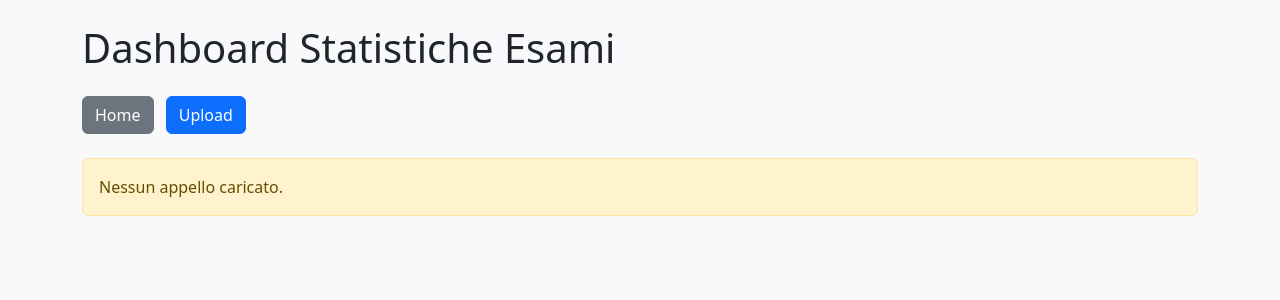
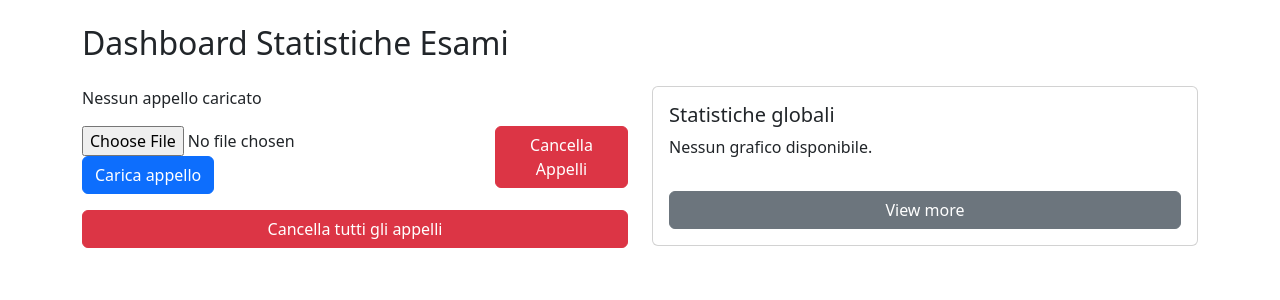
Before and after one commit to Aliceblandino/tirocinio, a Flask app: page /dashboard in a window 1280 px wide. Shown: the top 300 px of the page. Run offline with Flask 3, Linux system fonts and the light colour scheme.

Commit message:
inizio multisppello

```diff
--- a/app.py
+++ b/app.py
@@ -4,6 +4,9 @@ import pandas as pd
 from flask import Flask, render_template, request, redirect, url_for, flash, session
 from parser import parse_appello
 from grafici import grafico_distribuzione_voti
+from flask import request, redirect, session, url_for
+from parser import parse_appello
+import os
 
 app = Flask(__name__)
 app.secret_key = "supersecret"
@@ -38,35 +41,43 @@ def index():
     return render_template("index.html")
 
 
-@app.route("/upload", methods=["GET", "POST"])
+@app.route("/upload", methods=["POST"])
 def upload():
-    if request.method == "POST":
-        file = request.files.get("file")
-        if not file or file.filename == "":
-            flash("Nessun file selezionato")
-            return redirect(url_for("upload"))
+    file = request.files.get("file")
+    if not file:
+        return "Nessun file caricato", 400
 
-        if not allowed_file(file.filename):
-            flash("Formato non supportato")
-            return redirect(url_for("upload"))
+    # salva temporaneamente il file
+    filepath = os.path.join("uploads", file.filename)
+    file.save(filepath)
 
-        filepath = os.path.join(app.config["UPLOAD_FOLDER"], file.filename)
-        file.save(filepath)
+    # --------------------------
+    # PARSE APPPELLO
+    # --------------------------
+    try:
+        appello = parse_appello(filepath)   # <-- qui crei 'appello'
+    except Exception as e:
+        return f"Errore nel parsing: {e}", 500
 
-        appello = parse_appello(filepath)
+    # --------------------------
+    # SALVA NELLA SESSIONE
+    # --------------------------
+    if "appelli" not in session:
+        session["appelli"] = []
 
-        session["appello_corrente"] = {
-            "filename": file.filename,
-            "id": appello["id"],
-            "header": appello["header"],
-            "meta": appello["meta"]
-        }
-        flash("Appello caricato correttamente")
-        return redirect(url_for("dashboard"))
+    session["appelli"].append({
+        "filename": file.filename,
+        "id": appello["id"],
+        "header": appello["header"],
+        "meta": appello["meta"]
+    })
 
-    return render_template("upload.html")
+    return redirect(url_for("dashboard"))
 
-
+@app.route("/statistiche")
+def statistiche():
+    # Per ora reindirizza alla dashboard o mostra un messaggio temporaneo
+    return "<h3>Pagina statistiche in costruzione</h3>"
 @app.route("/dashboard")
 def dashboard():
     appello = session.get("appello_corrente")
--- a/templates/dashboard.html
+++ b/templates/dashboard.html
@@ -1,45 +1,66 @@
-<!-- templates/dashboard.html -->
 <!DOCTYPE html>
 <html lang="it">
 <head>
     <meta charset="UTF-8">
+    <meta name="viewport" content="width=device-width, initial-scale=1.0">
     <title>Dashboard Statistiche Esami</title>
-    <link rel="stylesheet" href="https://cdn.jsdelivr.net/npm/bootstrap@5.3.0/dist/css/bootstrap.min.css">
+    <link href="https://cdn.jsdelivr.net/npm/bootstrap@5.3.2/dist/css/bootstrap.min.css" rel="stylesheet">
 </head>
-<body class="bg-light">
-    <div class="container py-4">
-        <h1 class="mb-4">Dashboard Statistiche Esami</h1>
-
-        <!-- Navigazione -->
-        <div class="mb-3">
-            <a href="{{ url_for('index') }}" class="btn btn-secondary me-2">Home</a>
-            <a href="{{ url_for('upload') }}" class="btn btn-primary">Upload</a>
+<body>
+<div class="container mt-4">
+    <h2>Dashboard Statistiche Esami</h2>
+    <div class="row mt-4">
+        <!-- Colonna blocchi appello -->
+        <div class="col-md-6">
+            {% if session.appelli %}
+                {% for appello in session.appelli %}
+                    <div class="card mb-3">
+                        <div class="card-body">
+                            <h5 class="card-title">{{ appello.header.attivita }}</h5>
+                            <p>Tipo di prova: {{ appello.header.tipo_prova }}</p>
+                            <p>Data appello: {{ appello.header.data_appello }}</p>
+                            <p>Totale studenti iscritti: {{ appello.header.totale_iscritti }}</p>
+                            <a href="{{ url_for('grafici', filename=appello.filename) }}" class="btn btn-primary">Visualizza grafico voti</a>
+                        </div>
+                    </div>
+                {% endfor %}
+            {% else %}
+                <p>Nessun appello caricato</p>
+            {% endif %}
+            <div class="d-flex justify-content-between mb-3">
+    <form action="{{ url_for('upload') }}" method="POST" enctype="multipart/form-data">
+    <input type="file" name="file" required>
+    <button type="submit" class="btn btn-primary">Carica appello</button>
+</form>
+    <form method="POST" action="{{ url_for('clear_appelli') }}">
+        <button type="submit" class="btn btn-danger">Cancella Appelli</button>
+    </form>
+</div>
+            <form action="{{ url_for('clear_appelli') }}" method="post" class="mt-3">
+                <button type="submit" class="btn btn-danger w-100">Cancella tutti gli appelli</button>
+            </form>
         </div>
 
-        {% if has_data %}
-        <div class="card mt-4">
-            <div class="card-body">
-                <h5 class="card-title">Appello</h5>
-                <p><strong>Materia / Attività:</strong> {{ header.attivita }}</p>
-                <p><strong>Tipo di prova:</strong> {{ header.tipo_prova }}</p>
-                <p><strong>Data appello:</strong> {{ header.data_appello }}</p>
-                <p><strong>Totale studenti iscritti:</strong> {{ header.totale_iscritti }}</p>
-
-                <a href="{{ url_for('grafici') }}" class="btn btn-success mt-3">Visualizza grafico voti</a>
+        <!-- Colonna grafici aggregati -->
+        <div class="col-md-6">
+            <div class="card mb-3">
+                <div class="card-body">
+                    <h5 class="card-title">Statistiche globali</h5>
+                    {% if graphJSON %}
+                        <div id="chart-global" style="height: 400px;"></div>
+                        <script src="https://cdn.plot.ly/plotly-latest.min.js"></script>
+                        <script>
+                            var graphData = {{ graphJSON|safe }};
+                            Plotly.newPlot('chart-global', graphData.data, graphData.layout);
+                        </script>
+                    {% else %}
+                        <p>Nessun grafico disponibile.</p>
+                    {% endif %}
+                    <a href="{{ url_for('statistiche') }}" class="btn btn-secondary mt-3 w-100">View more</a>
+                </div>
             </div>
         </div>
-        {% else %}
-        <div class="alert alert-warning mt-4">
-            Nessun appello caricato.
-        </div>
-        {% endif %}
-        {% if has_data %}
-        <form action="{{ url_for('clear_appelli') }}" method="POST">
-            <button type="submit" class="btn btn-danger mt-3 w-100">
-                Cancella appelli caricati
-            </button>
-        </form>
-{% endif %}
     </div>
+</div>
 </body>
 </html>
```
Also changed, not shown: 1 other file.
